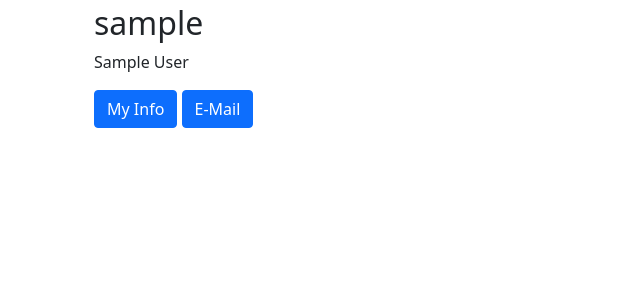
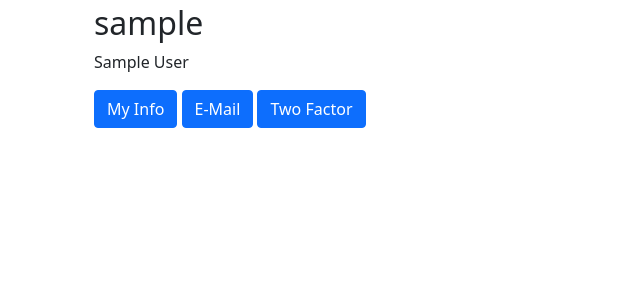
Before and after one commit to 0xMRTT/zsh_hub, a Django app: a page that uses zsh_hub/templates/users/user_detail.html in a window 1280 px wide. Shown: the part 56-356 px from the top of the page, without its empty margins (0-640 px from the left). Run offline with Django 3.2, Linux system fonts and the light colour scheme; the visitor is signed in with stand-in values (Sample User, id 1); data comes from the database, SQL or seed files in the repository; parts of the project's set-up code (start-up, migrations or seed data) failed here and were passed over; some libraries are stand-ins or nearby versions.

Commit message:
feat: add 2fa button in profile

```diff
--- a/zsh_hub/templates/users/user_detail.html
+++ b/zsh_hub/templates/users/user_detail.html
@@ -23,7 +23,7 @@
   <div class="col-sm-12">
     <a class="btn btn-primary" href="{% url 'users:update' %}" role="button">My Info</a>
     <a class="btn btn-primary" href="{% url 'account_email' %}" role="button">E-Mail</a>
-    <!-- Your Stuff: Custom user template urls -->
+    <a class="btn btn-primary" href="{% url 'two_factor:profile' %}" role="button">Two Factor</a>
   </div>
 
 </div>
```
